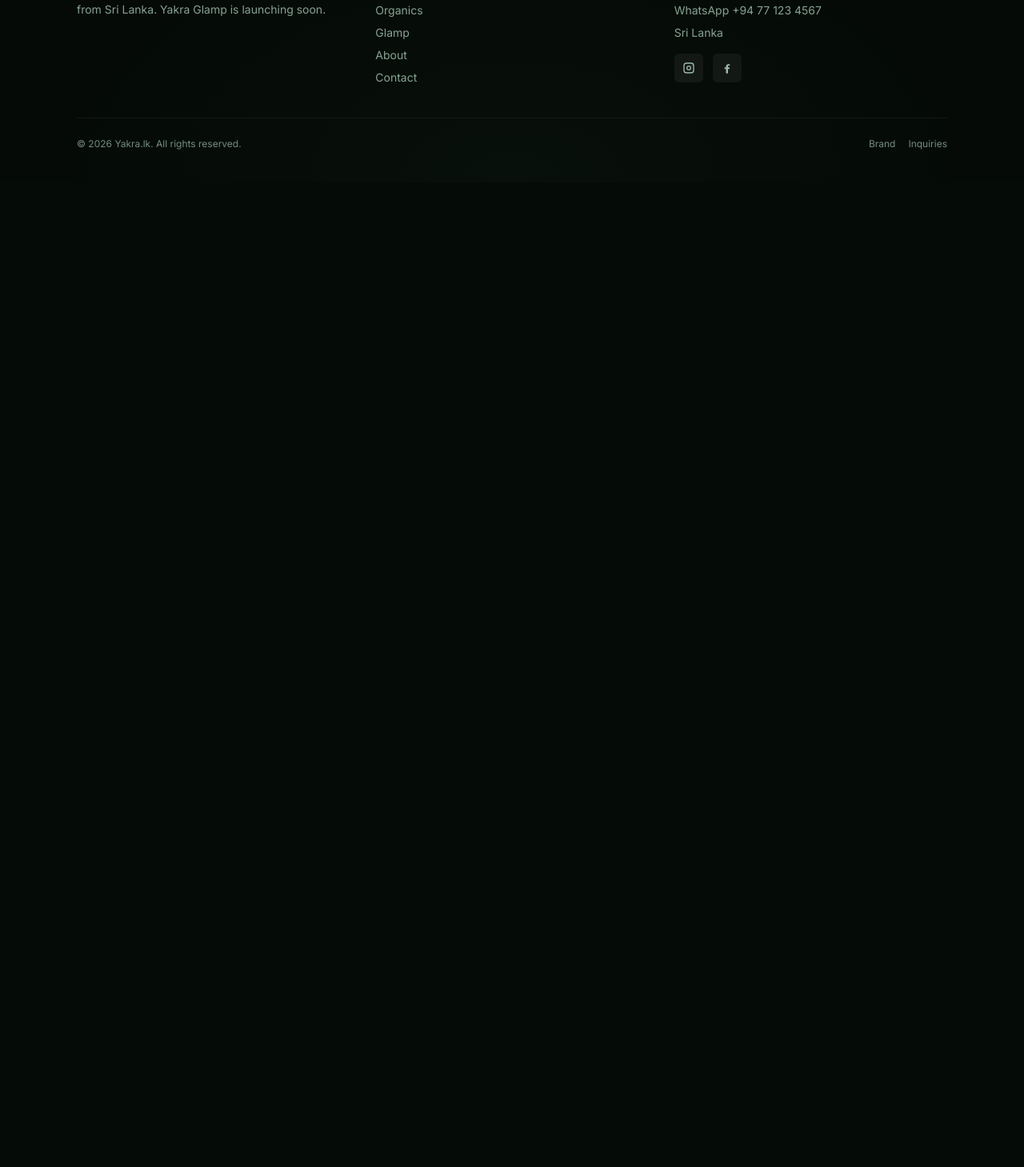
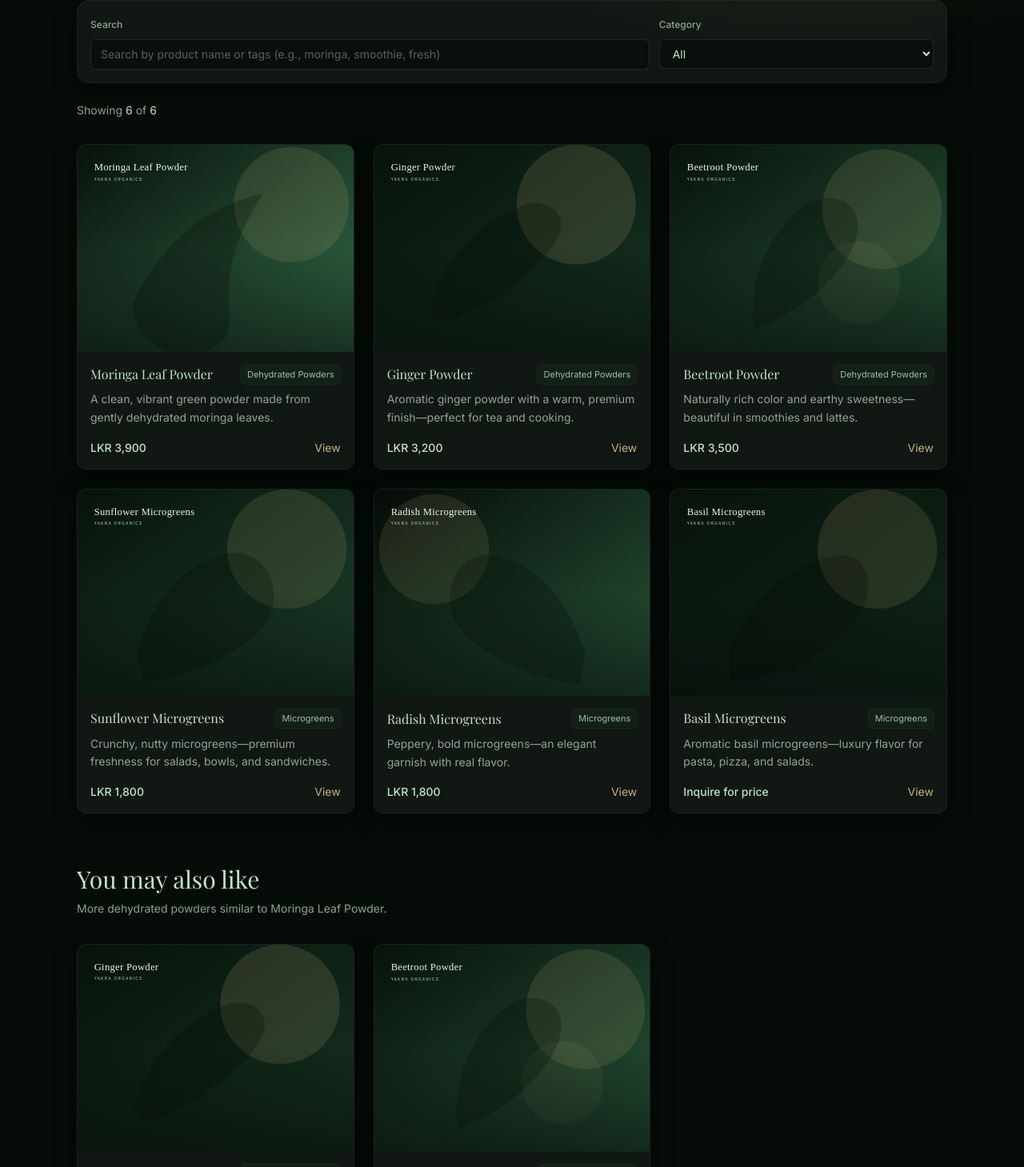
Before and after one commit to splo1t/yakra-organics, a Next.js app: page /organics/moringa-leaf-powder in a window 1280 px wide. Shown: the part 1171-2630 px from the top of the page at 80% size. Before the commit the page ends 1399 px from the top, so only its background shows below. Built offline with nearby package versions, Linux system fonts and the light colour scheme; a web font is replaced by a local one.

Commit message:
Add search features, related products, 100dvh hero, and comprehensive README

```diff
--- /dev/null
+++ b/src/app/organics/[slug]/ProductSearch.tsx
@@ -0,0 +1,108 @@
+'use client';
+
+import { useMemo, useState } from 'react';
+
+import { ProductCard } from '@/components/ProductCard';
+import type { Product, ProductCategory } from '@/data/products';
+
+function normalize(value: string) {
+  return value.trim().toLowerCase();
+}
+
+export function ProductSearch({
+  products,
+  categories
+}: {
+  products: Product[];
+  categories: ProductCategory[];
+}) {
+  const [query, setQuery] = useState('');
+  const [category, setCategory] = useState<ProductCategory | 'All'>('All');
+
+  const filtered = useMemo(() => {
+    const q = normalize(query);
+    const tokens = q.split(/\s+/).filter(Boolean);
+
+    return products.filter((p) => {
+      if (category !== 'All' && p.category !== category) return false;
+      if (!tokens.length) return true;
+
+      const haystack = [p.name, ...p.tags].map(normalize).join(' ');
+      return tokens.every((t) => haystack.includes(t));
+    });
+  }, [products, query, category]);
+
+  return (
+    <div>
+      <h2 className="font-display text-3xl text-forest-100">Search Products</h2>
+      <p className="mt-2 text-sm leading-relaxed text-forest-100/70">
+        Browse all products by name or tags. Find what you’re looking for.
+      </p>
+
+      <div className="mt-6 grid gap-3 rounded-2xl border border-white/5 bg-white/5 p-4 shadow-soft sm:grid-cols-3">
+        <div className="sm:col-span-2">
+          <label className="text-xs font-medium text-forest-100/70" htmlFor="search">
+            Search
+          </label>
+          <input
+            id="search"
+            value={query}
+            onChange={(e) => setQuery(e.target.value)}
+            placeholder="Search by product name or tags (e.g., moringa, smoothie, fresh)"
+            className="mt-2 w-full rounded-md border border-white/10 bg-forest-950/60 px-3 py-2 text-sm text-forest-100 placeholder:text-forest-100/40 focus:outline-none focus:ring-2 focus:ring-accent-500/50"
+          />
+        </div>
+
+        <div>
+          <label className="text-xs font-medium text-forest-100/70" htmlFor="category">
+            Category
+          </label>
+          <select
+            id="category"
+            value={category}
+            onChange={(e) => setCategory(e.target.value as ProductCategory | 'All')}
+            className="mt-2 w-full rounded-md border border-white/10 bg-forest-950/60 px-3 py-2 text-sm text-forest-100 focus:outline-none focus:ring-2 focus:ring-accent-500/50"
+          >
+            <option value="All">All</option>
+            {categories.map((c) => (
+              <option key={c} value={c}>
+                {c}
+              </option>
+            ))}
+          </select>
+        </div>
+      </div>
+
+      <div className="mt-6 flex items-center justify-between gap-4">
+        <div className="text-sm text-forest-100/70">
+          Showing <span className="text-forest-100">{filtered.length}</span> of{' '}
+          <span className="text-forest-100">{products.length}</span>
+        </div>
+        {query ? (
+          <button
+            type="button"
+            onClick={() => setQuery('')}
+            className="text-sm text-accent-500 hover:text-accent-500/90"
+          >
+            Clear search
+          </button>
+        ) : null}
+      </div>
+
+      {filtered.length ? (
+        <div className="mt-8 grid gap-6 sm:grid-cols-2 lg:grid-cols-3">
+          {filtered.map((p) => (
+            <ProductCard key={p.id} product={p} />
+          ))}
+        </div>
+      ) : (
+        <div className="mt-10 rounded-2xl border border-white/5 bg-white/5 p-8 text-center">
+          <div className="font-display text-2xl text-forest-100">No results</div>
+          <p className="mt-2 text-sm text-forest-100/70">
+            Try a different keyword or remove filters.
+          </p>
+        </div>
+      )}
+    </div>
+  );
+}
--- /dev/null
+++ b/src/app/organics/[slug]/RelatedProducts.tsx
@@ -0,0 +1,32 @@
+import { ProductCard } from '@/components/ProductCard';
+import type { Product } from '@/data/products';
+
+interface RelatedProductsProps {
+  currentProduct: Product;
+  allProducts: Product[];
+}
+
+export function RelatedProducts({ currentProduct, allProducts }: RelatedProductsProps) {
+  const relatedProducts = allProducts
+    .filter((p) => p.id !== currentProduct.id && p.category === currentProduct.category)
+    .slice(0, 3);
+
+  if (relatedProducts.length === 0) {
+    return null;
+  }
+
+  return (
+    <div className="mt-16">
+      <h2 className="font-display text-3xl text-forest-100">You may also like</h2>
+      <p className="mt-2 text-sm leading-relaxed text-forest-100/70">
+        More {currentProduct.category.toLowerCase()} similar to {currentProduct.name}.
+      </p>
+
+      <div className="mt-8 grid gap-6 sm:grid-cols-2 lg:grid-cols-3">
+        {relatedProducts.map((product) => (
+          <ProductCard key={product.id} product={product} />
+        ))}
+      </div>
+    </div>
+  );
+}
--- a/src/app/organics/[slug]/page.tsx
+++ b/src/app/organics/[slug]/page.tsx
@@ -3,10 +3,14 @@ import { notFound } from 'next/navigation';
 
 import { ButtonAnchor, ButtonLink } from '@/components/Button';
 import { Container } from '@/components/Container';
+import { ProductCard } from '@/components/ProductCard';
 import { ProductGallery } from '@/components/ProductGallery';
-import { products, getProductBySlug } from '@/data/products';
+import { products, getProductBySlug, categories } from '@/data/products';
 import { siteConfig } from '@/data/siteConfig';
 import { formatLkr } from '@/lib/format';
+
+import { ProductSearch } from './ProductSearch';
+import { RelatedProducts } from './RelatedProducts';
 
 type Params = { slug: string };
 
@@ -145,6 +149,12 @@ export default function ProductPage({ params }: { params: Params }) {
         </div>
       </div>
 
+      <div className="mt-16">
+        <ProductSearch products={products} categories={categories} />
+      </div>
+
+      <RelatedProducts currentProduct={product} allProducts={products} />
+
       <script type="application/ld+json" dangerouslySetInnerHTML={{ __html: JSON.stringify(jsonLd) }} />
     </Container>
   );
--- a/src/app/page.tsx
+++ b/src/app/page.tsx
@@ -17,14 +17,14 @@ export default function HomePage() {
 
   return (
     <div>
-      <section className="relative overflow-hidden">
+      <section className="relative min-h-[100dvh] overflow-hidden">
         <div
           className="absolute inset-0 bg-cover bg-center bg-no-repeat opacity-70 md:bg-fixed"
           style={{ backgroundImage: `url(${siteConfig.heroImage})` }}
         />
         <div className="absolute inset-0 bg-gradient-to-b from-forest-950/40 via-forest-950/70 to-forest-950" />
 
-        <Container className="relative py-20 sm:py-28">
+        <Container className="relative flex min-h-[100dvh] flex-col justify-center py-20 sm:py-28">
           <div className="max-w-2xl">
             <p className="text-sm font-medium tracking-widest text-accent-500/90">
               Yakra Organics • Yakra Glamp
```
Also changed, not shown: 1 other file (tests, documents, lock files or other folders).
